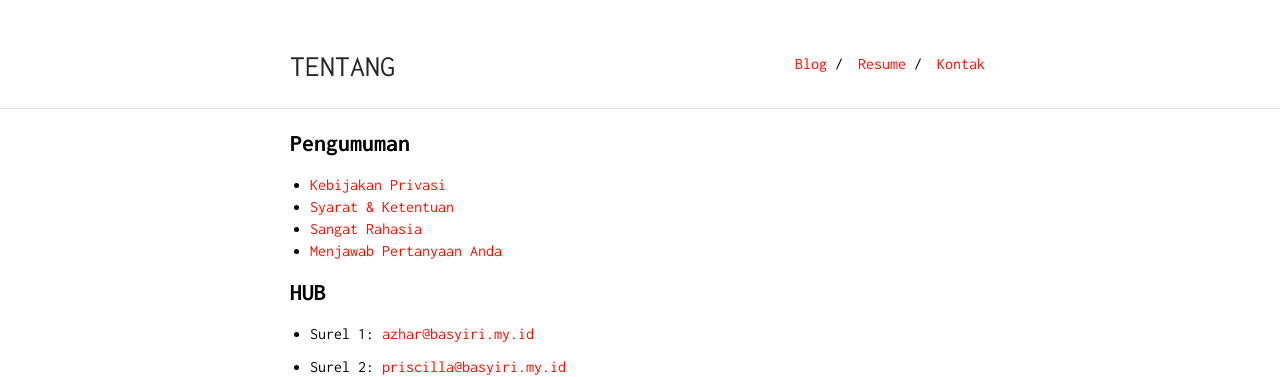
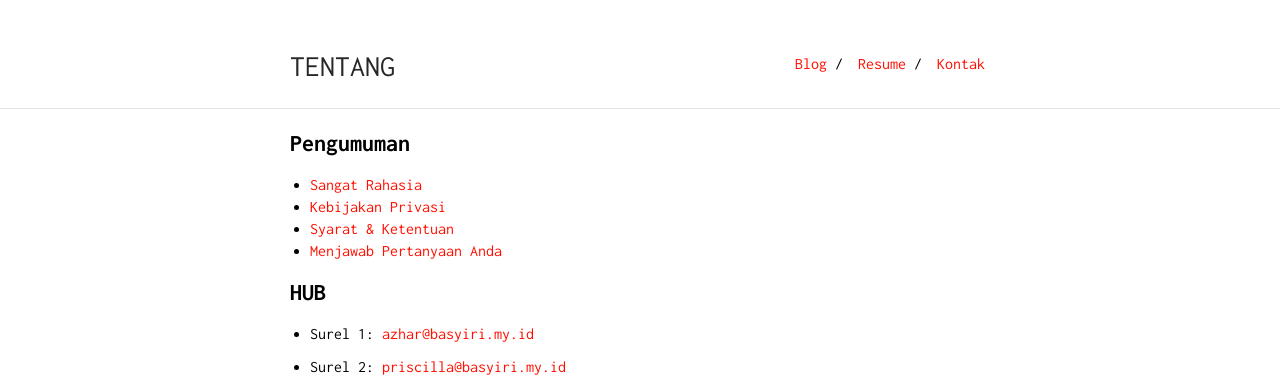
Before and after one commit to intrapegasus/id, a Jekyll site: the page built from kontak.md, in a window 1280 px wide. Shown: the top 377 px of the page. Built offline with Jekyll 4.4.1, drawn with Linux system fonts in a browser that asks for light colours; our own code applies the rules of GitHub Pages for plain Markdown files.

```diff
--- a/kontak.md
+++ b/kontak.md
@@ -5,9 +5,9 @@ is_contact: true
 
 ## Pengumuman
 
+* [Sangat Rahasia](https://basyiri.my.id/S3CR3T)
 * [Kebijakan Privasi](https://azhar.basyiri.my.id/p/privasi.html)
 * [Syarat & Ketentuan](https://azhar.basyiri.my.id/p/syarat-dan-ketentuan.html)
-* [Sangat Rahasia](https://basyiri.my.id/S3CR3T)
 * [Menjawab Pertanyaan Anda](https://basyiri.my.id/id/faq)
 
 ## HUB
```
